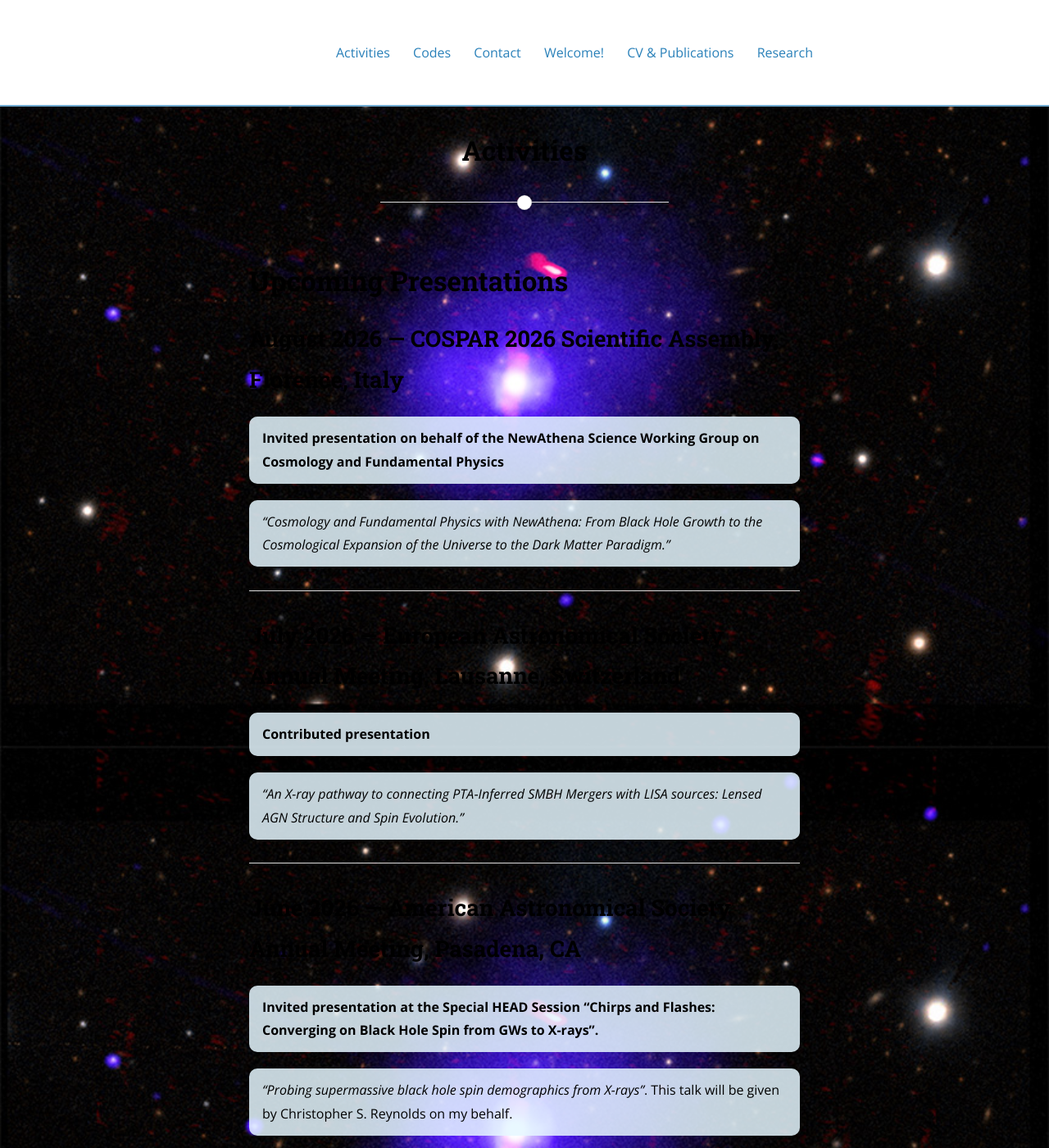
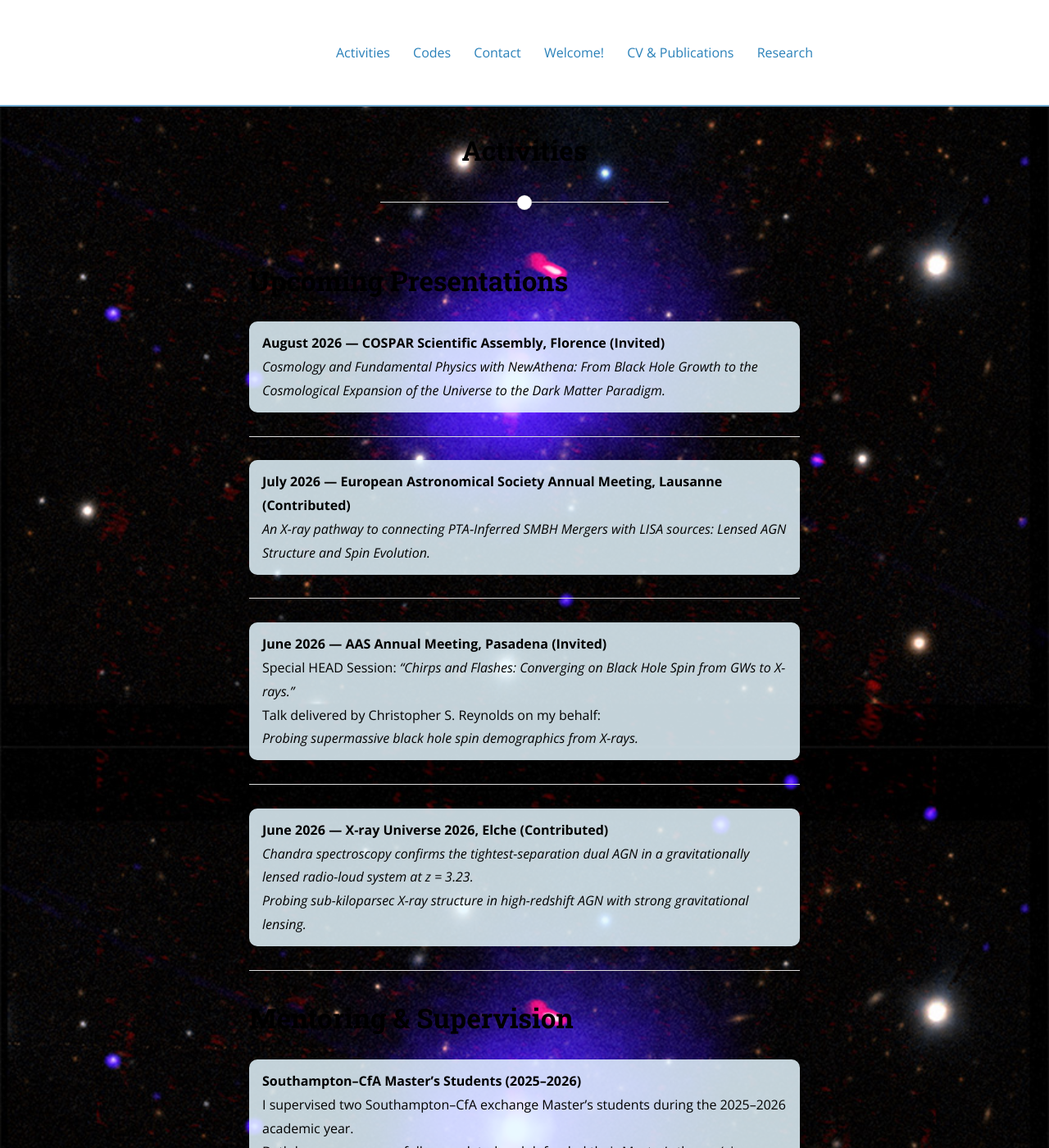
Before and after one commit to jsiskreynes-astro/jsiskreynes-astro.github.io, a Jekyll site: the page built from activities.md, in a window 1280 px wide and 1400 px high. Shown: the whole window at 82% size. Built offline with Jekyll 4.4.1, drawn with Linux system fonts in a browser that asks for light colours; nearby versions of some CDN libraries; some of the changed text lies outside the part shown.

Commit message:
Update activities.md

```diff
--- a/activities.md
+++ b/activities.md
@@ -7,40 +7,31 @@ main_nav: true
 
 # Upcoming Presentations
 
-## August 2026 — COSPAR 2026 Scientific Assembly, Florence, Italy
-**Invited presentation on behalf of the NewAthena Science Working Group on Cosmology and Fundamental Physics**
-
-*“Cosmology and Fundamental Physics with NewAthena: From Black Hole Growth to the Cosmological Expansion of the Universe to the Dark Matter Paradigm.”*
+**August 2026 — COSPAR Scientific Assembly, Florence (Invited)**
+*Cosmology and Fundamental Physics with NewAthena: From Black Hole Growth to the Cosmological Expansion of the Universe to the Dark Matter Paradigm.*
 
 ---
 
-## July 2026 — European Astronomical Society Annual Meeting, Lausanne, Switzerland
-**Contributed presentation**
-
-*“An X-ray pathway to connecting PTA‑Inferred SMBH Mergers with LISA sources: Lensed AGN Structure and Spin Evolution.”*
+**July 2026 — European Astronomical Society Annual Meeting, Lausanne (Contributed)**
+*An X-ray pathway to connecting PTA‑Inferred SMBH Mergers with LISA sources: Lensed AGN Structure and Spin Evolution.*
 
 ---
 
-## June 2026 — American Astronomical Society Annual Meeting, Pasadena, CA
-**Invited presentation at the Special HEAD Session "Chirps and Flashes: Converging on Black Hole Spin from GWs to X-rays".**
-
-*“Probing supermassive black hole spin demographics from X-rays”*. This talk will be given by Christopher S. Reynolds on my behalf.
+**June 2026 — AAS Annual Meeting, Pasadena (Invited)**
+Special HEAD Session: *“Chirps and Flashes: Converging on Black Hole Spin from GWs to X-rays.”*
+Talk delivered by Christopher S. Reynolds on my behalf:
+*Probing supermassive black hole spin demographics from X-rays.*
 
 ---
 
-## June 2026 — X-ray Universe 2026, Elche, Spain
-**Contributed presentations**
-
-*“Chandra spectroscopy confirms the tightest-separation dual AGN in a gravitationally lensed radio-loud system at z = 3.23.”*
-*“Probing sub-kiloparsec X-ray structure in high-redshift AGN with strong gravitational lensing.”*
+**June 2026 — X-ray Universe 2026, Elche (Contributed)**
+*Chandra spectroscopy confirms the tightest-separation dual AGN in a gravitationally lensed radio-loud system at z = 3.23.*
+*Probing sub-kiloparsec X-ray structure in high-redshift AGN with strong gravitational lensing.*
 
 ---
 
 # Mentoring & Supervision
 
-## Southampton–CfA Master’s Students
-I have supervised two Southampton–CfA exchange Master’s students during the 2025–2026 academic year.
-
-Both students have now successfully completed and defended their Master’s theses (viva voce examinations), marking the culmination of their research projects.
-
-Their work spanned topics in strong lensing, AGN physics, and astrophysics-enabled axion saerches, and several projects are being prepared for conference presentations and publication.
+**Southampton–CfA Master’s Students (2025–2026)**
+I supervised two Southampton–CfA exchange Master’s students during the 2025–2026 academic year.
+Both have now successfully completed and defended their Master’s theses (viva voce examinations) and will be starting Ph.D. programmes in the UK this Fall.
```
